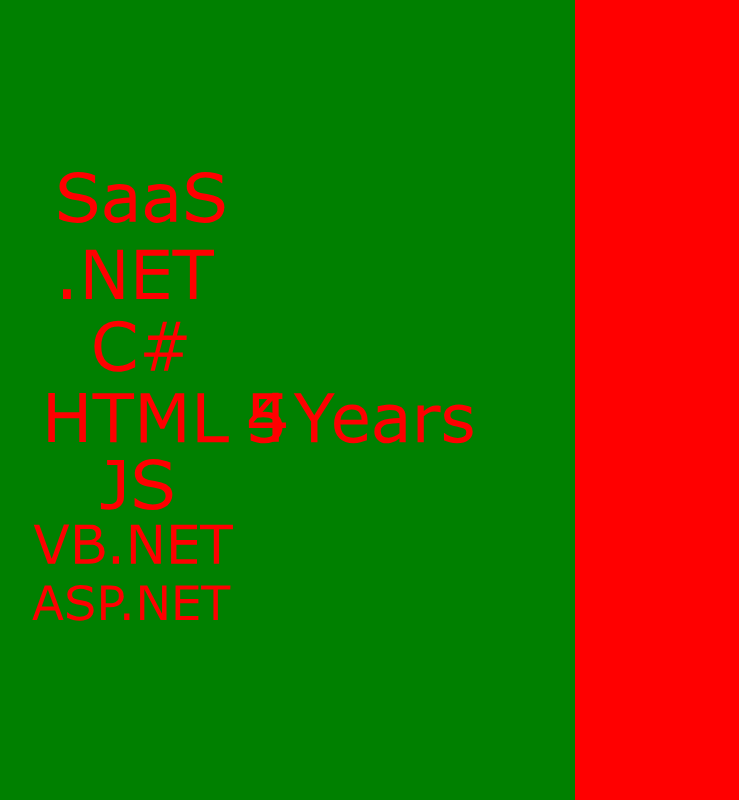
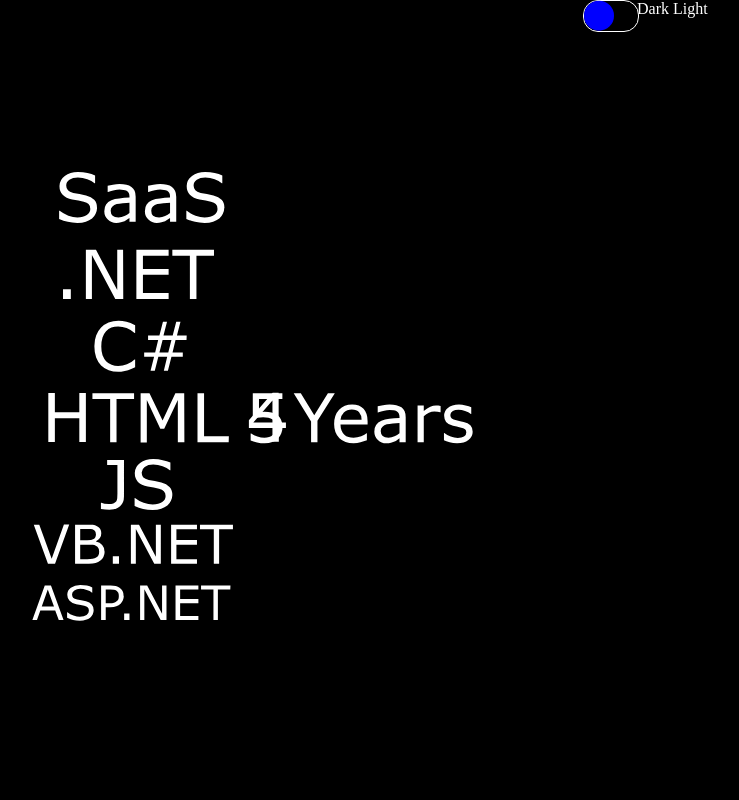
Before and after one commit to 2haloes/portfolio-site, a plain HTML site: page index.html in a window 1280 px wide. Shown: the whole page, without its empty margins (65-804 px from the left). Drawn offline with Linux system fonts and the light colour scheme.

Commit message:
Implimenting dark mode toggle and added svg files for animation

```diff
--- a/index.html
+++ b/index.html
@@ -9,7 +9,8 @@
         <link rel="stylesheet" href="stylesheet/stylesheet.css">
     </head>
     <body>
-        <div class="topContainer">
+      <input type="checkbox" name="colorMode" id="colorMode"/>
+      <div class="topContainer container">
           <div class="topLeftContainer">
               <svg xmlns="http://www.w3.org/2000/svg" width="1024" height="1024" preserveAspectRatio="xMidYMid" viewBox="0 0 270.9 270.9">
                   <g stroke-width=".3" font-size="38.1">
@@ -54,7 +55,9 @@
               </svg>
           </div>
           <div class="topRightContainer">
-
+              <div class="lightSwitchContainer">
+                <label for="colorMode" id="colourSwitchLabel">Dark Light</label>
+              </div>
           </div>
       </div>
 
--- a/stylesheet/stylesheet.css
+++ b/stylesheet/stylesheet.css
@@ -1,3 +1,19 @@
+:root {
+    --main-color: black;
+    --text-color: white;
+    --switch-background: black;
+    --switch-border: white;
+    --switch-button-position: -7.75rem;
+}
+
+#colorMode:checked ~ * {
+    --main-color: white;
+    --text-color: black;
+    --switch-background: white;
+    --switch-border: black;
+    --switch-button-position: -6.25rem;
+}
+
 body{
     margin:0;
   }
@@ -5,7 +21,8 @@ body{
 svg {
     width: 75%;
     height: 75%;
-    fill: red;
+    fill: var(--text-color);
+    transition: fill 2000ms;
 }
 
 .topContainer {
@@ -17,7 +34,6 @@ svg {
 .topLeftContainer {
     height: 100vh;
     width: 50vw;
-    background-color: green;
     border: 0;
     display: flex;
     align-items: center;
@@ -27,6 +43,52 @@ svg {
 .topRightContainer {
     height: 100vh;
     width: 50vw;
-    background-color: red;
     border: 0;
 }
+
+.container {
+    background-color: var(--main-color);
+    color: var(--text-color);
+    transition: color 2000ms, background-color 2000ms;
+}
+
+#colorMode {
+    display: none;
+}
+
+#colourSwitchLabel {
+    padding-left: 3.875rem;
+    position: relative;
+}
+
+#colourSwitchLabel::before {
+    position: absolute;
+    content: "";
+    height: 1.875rem;
+    width: 3.375rem;
+    background-color: var(--switch-background);
+    border: 1px solid var(--switch-border);
+    border-radius: 0.9375rem;
+    cursor: pointer;
+    transition: background-color 200ms;
+    transform: translate(-3.375rem, 0);
+}
+
+/* #colorMode:checked + #colourSwitchLabel:before {
+    background-color: green;
+    border-color: green;
+  } */
+
+label:after {
+    position: absolute;
+    content: "";
+    height: 1.9rem;
+    width: 1.9rem;
+    border-radius: 0.9375rem;
+    background-color: blue;
+    /* left: 0.3125rem;
+    top: 50%; */
+    transform: translate(var(--switch-button-position), 0.045rem);
+    cursor: pointer;
+    transition: transform 200ms;
+}
```
Also changed, not shown: assets/years_exp_logo_complete.min.svg (added), assets/years_exp_logo_complete.svg (added). Lines whose indentation alone changed are shown as unchanged.
